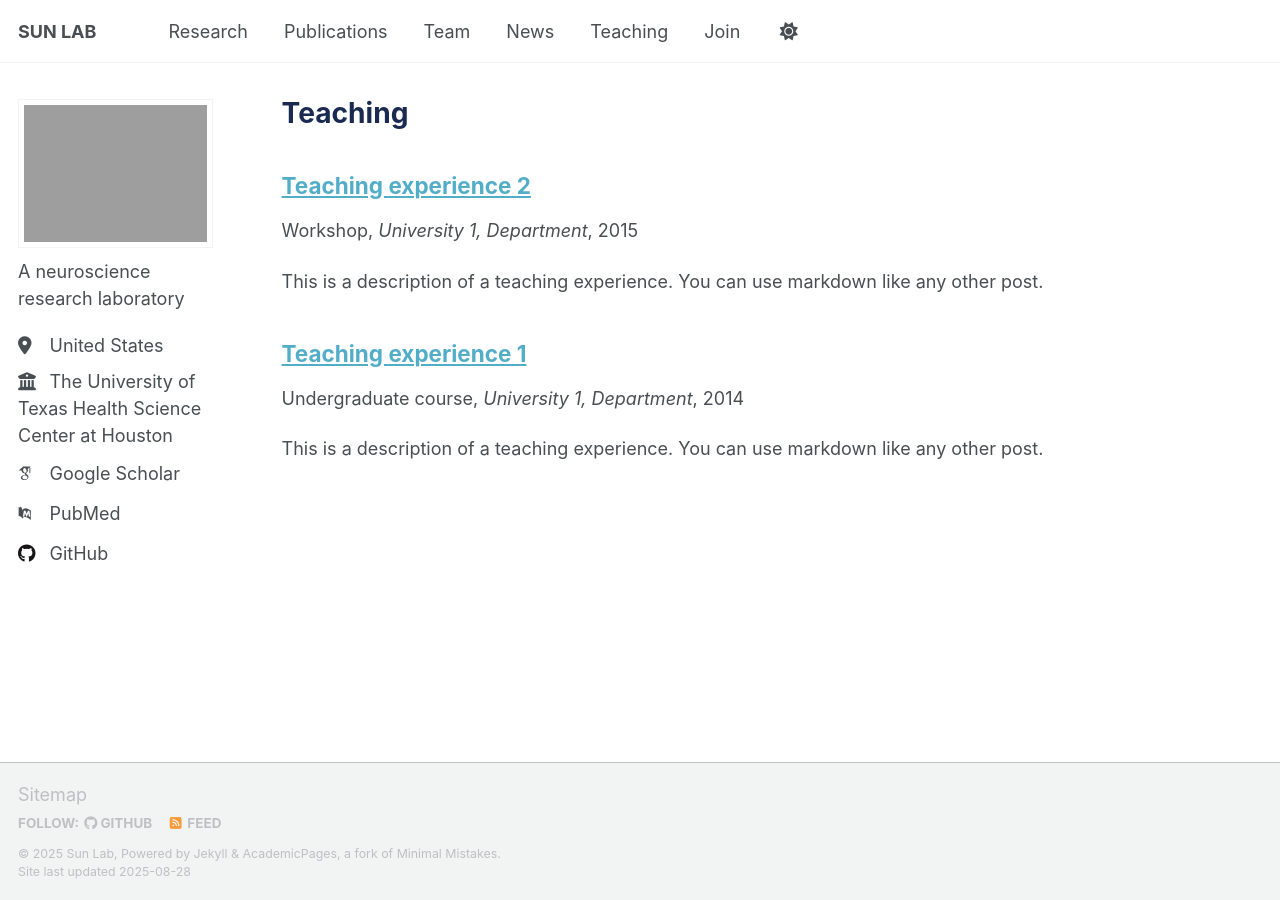
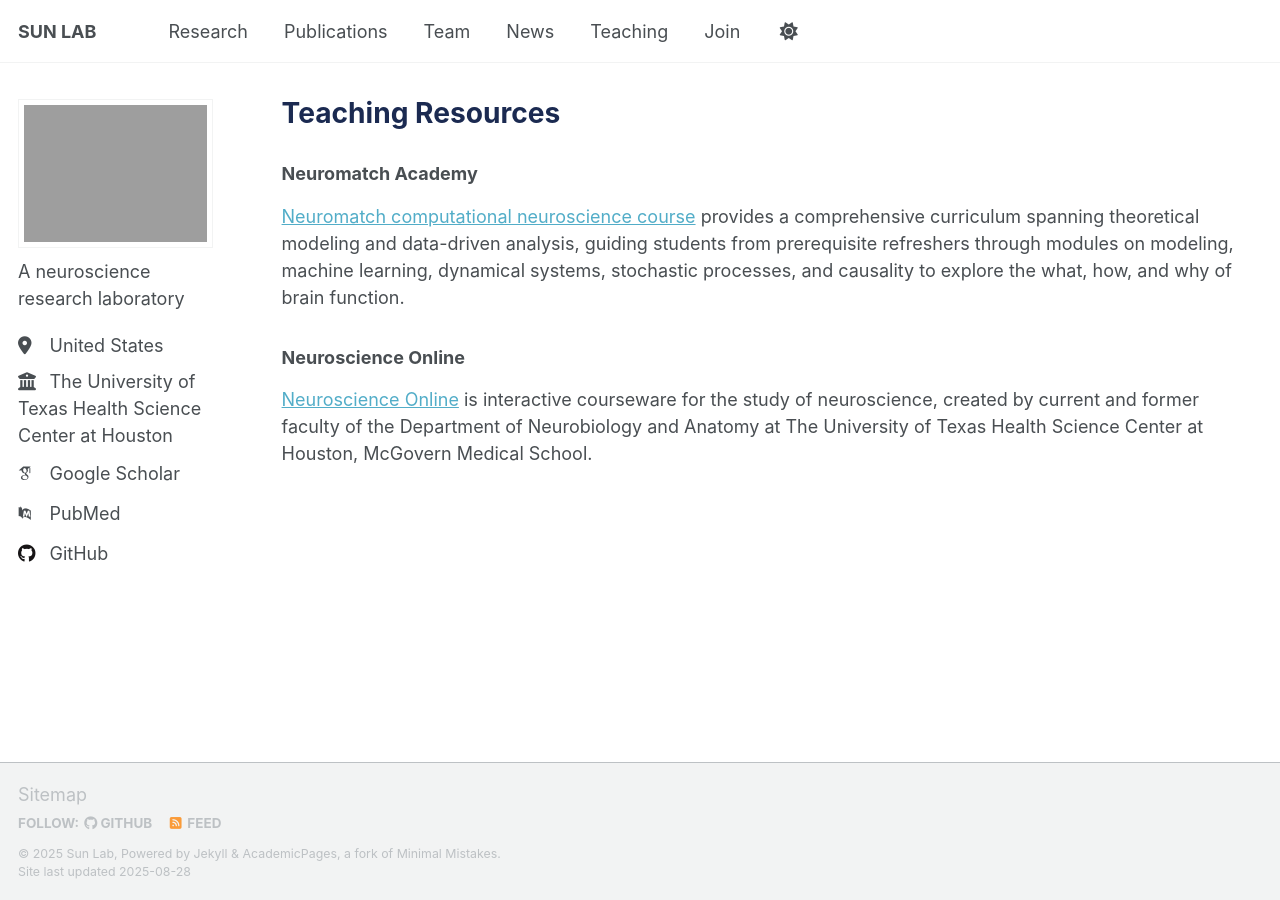
Before and after one commit to suny-lab/suny-lab.github.io, a Jekyll site: the page built from _pages/teaching.md, in a window 1280 px wide. Built offline with Jekyll 4.4.1, drawn with Linux system fonts in a browser that asks for light colours; some web fonts are replaced; a script that is not in the unit is left out.

Commit message:
finalize

```diff
--- a/_config.yml
+++ b/_config.yml
@@ -22,7 +22,7 @@ repository               : "suny-lab/suny-lab.github.io"
 #               Additional customization can be done by editing /_includes/author-profile.html
 author:
   # Biographic information
-  avatar           : "lab_logo_v4_square.png"
+  avatar           : "lab_logo_v5_square.png"
   name             : #"Sun Lab"
   pronouns         : # example: "she/her"
   bio              : "A neuroscience research laboratory"
--- a/_pages/teaching.html
+++ /dev/null
@@ -1,12 +0,0 @@
----
-layout: archive
-title: "Teaching"
-permalink: /teaching/
-author_profile: true
----
-
-{% include base_path %}
-
-{% for post in site.teaching reversed %}
-  {% include archive-single.html %}
-{% endfor %}
--- /dev/null
+++ b/_pages/teaching.md
@@ -0,0 +1,13 @@
+---
+layout: archive
+title: "Teaching Resources"
+permalink: /teaching/
+author_profile: true
+---
+
+{% include base_path %}
+### Neuromatch Academy
+[Neuromatch computational neuroscience course](https://compneuro.neuromatch.io/tutorials/intro.html) provides a comprehensive curriculum spanning theoretical modeling and data-driven analysis, guiding students from prerequisite refreshers through modules on modeling, machine learning, dynamical systems, stochastic processes, and causality to explore the what, how, and why of brain function.
+
+### Neuroscience Online
+[Neuroscience Online](https://nba.uth.tmc.edu/neuroscience/index.htm) is interactive courseware for the study of neuroscience, created by current and former faculty of the Department of Neurobiology and Anatomy at The University of Texas Health Science Center at Houston, McGovern Medical School.
--- a/_teaching/2014-spring-teaching-1.md
+++ /dev/null
@@ -1,20 +0,0 @@
----
-title: "Teaching experience 1"
-collection: teaching
-type: "Undergraduate course"
-permalink: /teaching/2014-spring-teaching-1
-venue: "University 1, Department"
-date: 2014-01-01
-location: "City, Country"
----
-
-This is a description of a teaching experience. You can use markdown like any other post.
-
-Heading 1
-======
-
-Heading 2
-======
-
-Heading 3
-======
--- a/_teaching/2015-spring-teaching-2.md
+++ /dev/null
@@ -1,20 +0,0 @@
----
-title: "Teaching experience 2"
-collection: teaching
-type: "Workshop"
-permalink: /teaching/2015-spring-teaching-1
-venue: "University 1, Department"
-date: 2015-01-01
-location: "City, Country"
----
-
-This is a description of a teaching experience. You can use markdown like any other post.
-
-Heading 1
-======
-
-Heading 2
-======
-
-Heading 3
-======
```
Also changed, not shown: _pages/portfolio.html (deleted, +0 -13 lines), _pages/publications.md (+3 -3 lines), _portfolio/portfolio-1.md (deleted, +0 -7 lines), _portfolio/portfolio-2.html (deleted, +0 -7 lines), images/lab_logo_v4_crop.png (deleted), 2 other files.
